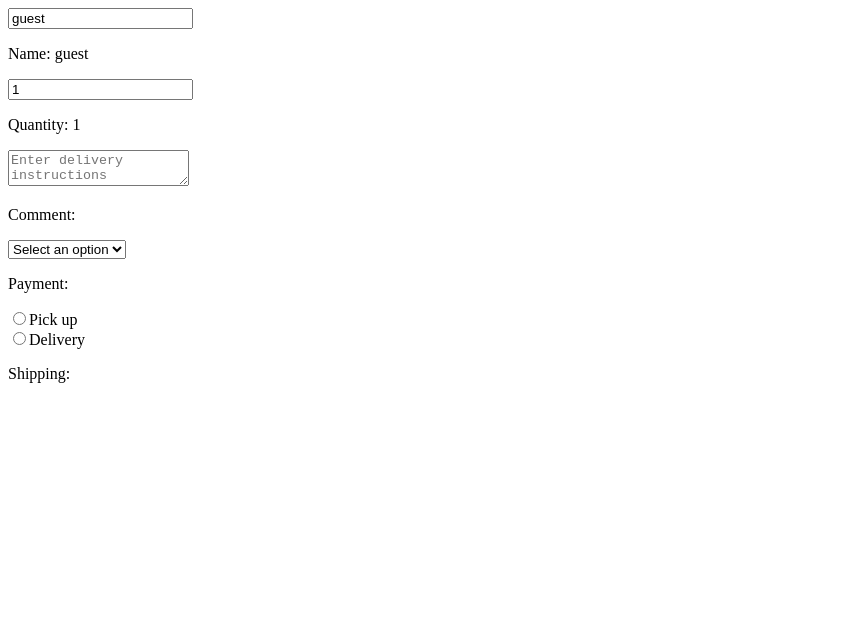
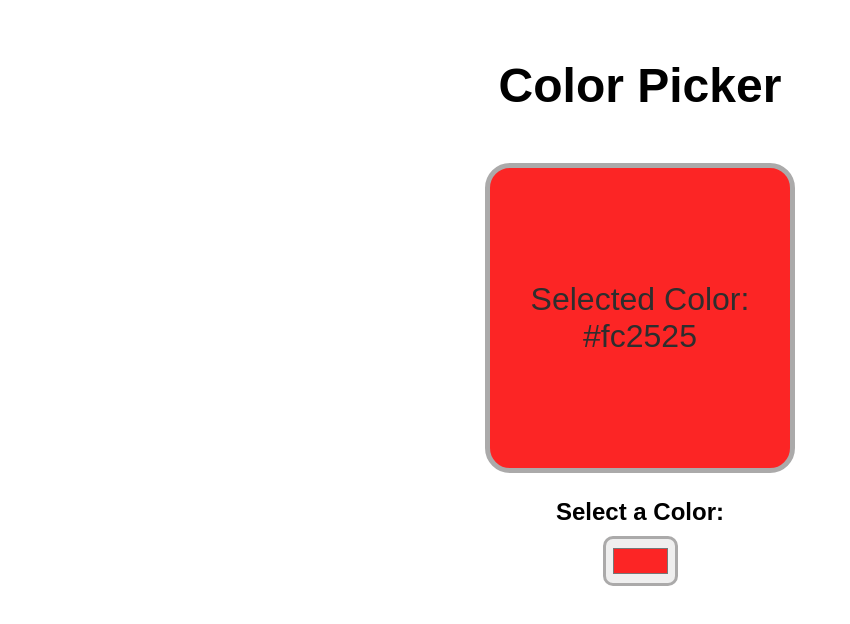
Before and after one commit to Batoul68/react-practice, a React (Vite) app in the folder my-react-app/: page / in a window 1280 px wide. Shown: the top 624 px of the page, without its empty margins (0-850 px from the left). Built offline with nearby package versions, Linux system fonts and the light colour scheme.

Commit message:
color picker

```diff
--- a/my-react-app/src/App.jsx
+++ b/my-react-app/src/App.jsx
@@ -1,10 +1,10 @@
-import FormComponent from "./FormComponent.jsx";
+import ColorPicker from './ColorPicker.jsx'
 
 function App() {
 
   return(
     <>
-      <FormComponent />
+      <ColorPicker />
     </>
   );
 }
--- /dev/null
+++ b/my-react-app/src/ColorPicker.jsx
@@ -0,0 +1,22 @@
+import React, {useState} from 'react';
+
+function ColorPicker() {
+
+  const [color, setColor] = useState("#fc2525");
+
+  function handleColorChange(event) {
+    setColor(event.target.value);
+  }
+
+  return(
+    <div className="color-picker-container">
+      <h1>Color Picker</h1>
+      <div className="color-display" style={{backgroundColor: color}}>
+        <p>Selected Color: {color}</p>
+      </div>
+      <label>Select a Color:</label>
+      <input type="color" value={color} onChange={handleColorChange}/>
+    </div>
+  );
+}
+export default ColorPicker
--- a/my-react-app/src/FormComponent.jsx
+++ b/my-react-app/src/FormComponent.jsx
@@ -7,6 +7,7 @@
   const [comment, setComment] = useState("");
   const [payment, setPayment] = useState("");
   const [shipping, setShipping] = useState("");
+  const nameChange="";
 
   function handleNameChange(event) {
     setName(event.target.value);
@@ -31,7 +32,7 @@
   return(
     <div>
       <input value={name} onChange={handleNameChange}/>
-      <p>Name: {name}</p>
+      <p>Name: {nameChange}</p>
 
       <input value={quantity} onChange={handleQuantityChange} type="number"/>
       <p>Quantity: {quantity}</p>
--- a/my-react-app/src/index.css
+++ b/my-react-app/src/index.css
@@ -108,3 +108,50 @@
 .counter-button:hover {
   background-color: rgb(173, 113, 123);
 }
+
+body {
+  font-family: Arial, Helvetica, sans-serif;
+}
+
+.color-picker-container {
+  display: flex;
+  flex-direction: column;
+  align-items: center;
+}
+
+h1 {
+  margin: 50px;
+  font-size: 3rem;
+}
+
+.color-display {
+  width: 300px;
+  height: 300px;
+  display: flex;
+  justify-content: center;
+  align-items: center;
+  border: 5px solid rgb(171, 170, 170);
+  border-radius: 25px;
+  margin-bottom: 25px;
+  transition: 0.25s ease;
+}
+
+.color-display p {
+  color: rgb(46, 46, 46);
+  font-size: 2rem;
+  text-align: center;
+}
+
+label {
+  font-size: 1.5rem;
+  font-weight: bold;
+  margin-bottom: 10px;
+}
+
+input[type="color"] {
+  width: 75px;
+  height: 50px;
+  padding: 5px;
+  border-radius: 10px;
+  border: 3px solid rgb(171, 170, 170);
+}
```
